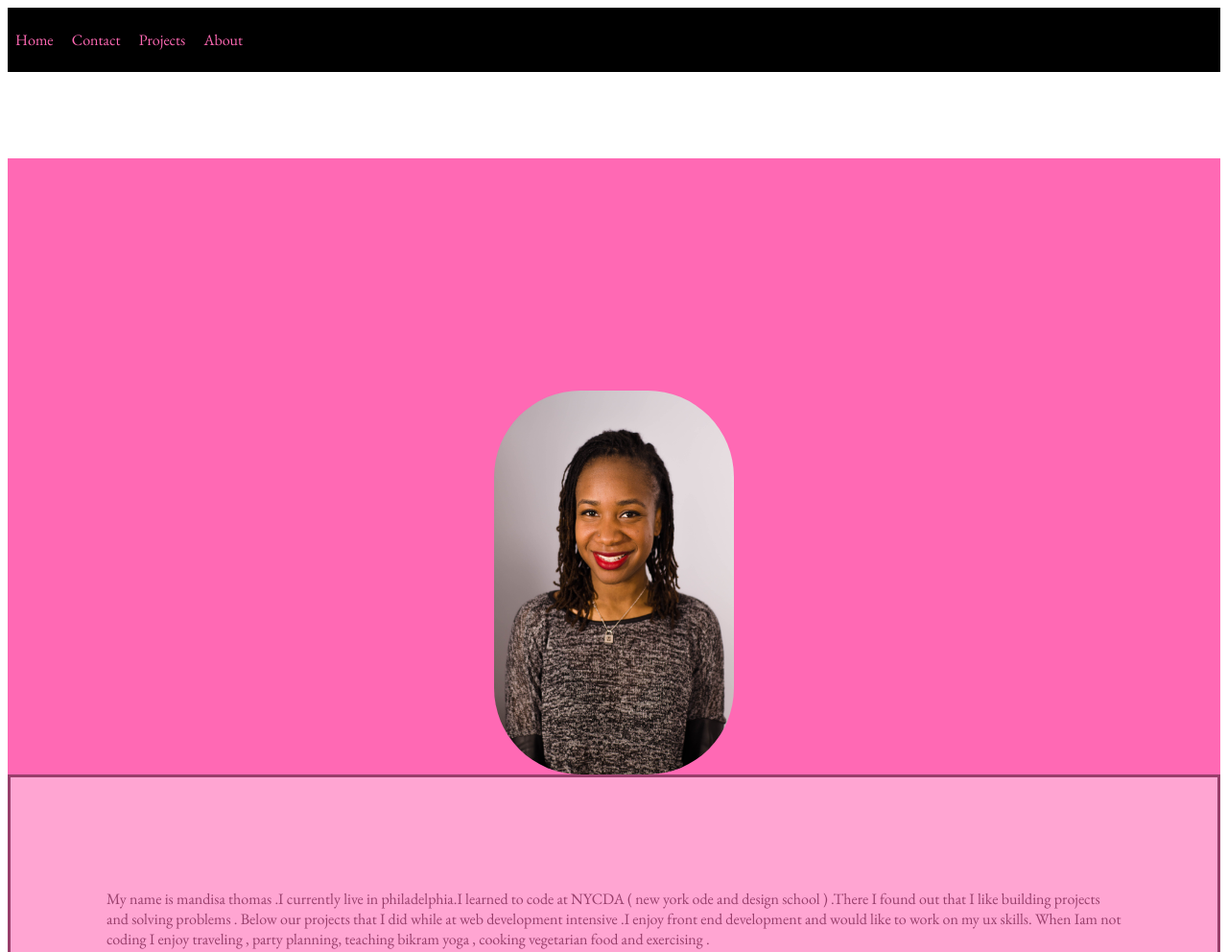
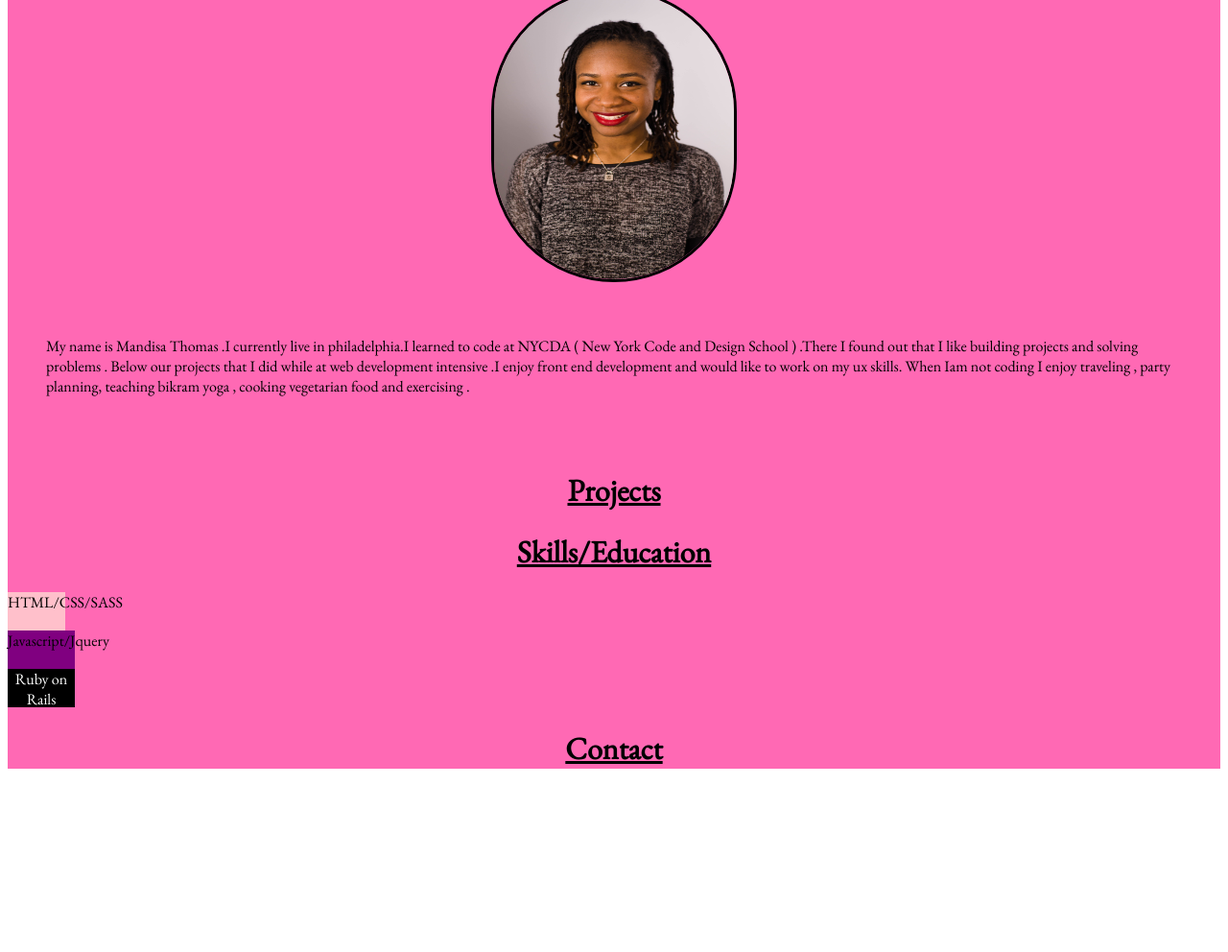
Before and after one commit to MandisaT/simple-portfolio-, a plain HTML site: page index.html in a window 1280 px wide. Shown: the top 992 px of the page at 96% size. After the commit the page ends 822 px from the top, so only its background shows below. Drawn offline with nearby package versions, Linux system fonts and the light colour scheme.

Commit message:
adding styling changes

```diff
--- a/index.html
+++ b/index.html
@@ -12,35 +12,35 @@
 </head>
 <body>
 
-<nav>
-	<ul>Home</ul>
-	<ul>Contact</ul>
-	<ul>Projects</ul>
-	<ul>About</ul>
-</nav>
-<h1 class="logo"></h1>
 <!--
 <center><h2>I'am a creativer person who likes building things. So what can i build for you today?</h2></center>  -->
 <!-- take the center out add another tag  -->
 
 	<div class="p_about">
-		<h1 class="heading"></h1>
 			<img class="headshot"src="images/nycdaheadshot.jpg" >
 				<div class="para">
-					<p>My name is mandisa thomas .I currently live in philadelphia.I learned to code at NYCDA ( new york ode and design school ) .There I found out that I like building  projects and solving problems .
+					<p>My name is Mandisa Thomas .I currently live in philadelphia.I learned to code at NYCDA ( New York Code and Design School ) .There I found out that I like building  projects and solving problems .
 					Below our projects that I did while at web development intensive .I enjoy front end development and would like to work on my ux skills. When Iam not coding I enjoy traveling , party planning, teaching bikram yoga , cooking vegetarian food and exercising .
 					</p>
 				</div>
 
 
 	<div class="p_project">
-		<h1 class="projectlogo">Projects</h1>
+		<h1 class="projectlogo underline">Projects</h1>
 		<img class="project"src="images/fiesta.jpg">
 		<img class="project"src="images/tangerine.jpg">
 		<img  class="project" src="images/roam.png">
 	</div>
 
-		<h1 class="contactlogo">Contact</h1>
+<h1 class="education underline">Skills/Education</h1>
+
+
+<div class="skills"> HTML/CSS/SASS</div>
+
+<div class="skills2"> Javascript/Jquery</div>
+
+<div class="skills3">Ruby on Rails</div>
+		<h1 class="contactlogo underline">Contact</h1>
 			<div class="contact">
 		<img src="images/github.png" height="100px" width"100px">
 		<br>
@@ -53,6 +53,5 @@
 		<a href="https://www.linkedin.com/in/mandisathomas">Linkedin</a>
 	</div>
 
-
 </body>
 </html>
--- a/stylesheets/_parallax.scss
+++ /dev/null
@@ -1,16 +0,0 @@
-$primary-pink:#FF69B4 ;
-$primary-black: #323232;
-$primary-white: #FFFFFF;
-
-.p_project{
-
-	background-color:$primary-pink;
-	background-size: cover;
-  	background-attachment: fixed;
-  	transition: all 0.2s ease;
-
-}
-.p_contact{
-	text-align:center;
-
-}
--- a/stylesheets/main.scss
+++ b/stylesheets/main.scss
@@ -1,4 +1,4 @@
-@import 'parallax';
+
 
 $font-standard: 'EB Garamond', serif;
 $fancy-font:'Satisfy', cursive;
@@ -37,27 +37,11 @@ margin-top:-90px;
 	text-align:center;
 }
 
-nav{
-	list-style-type:none;
-	margin:0;
-	padding:0;
-	overflow:hidden;
-	background-color:black;
-	 color: $primary-pink;
-}
-.bigfont{
-font-size: 200%;
-}
 .project{
 	height:300px;
 	 width:350px;
 }
-ul{
-color :$primary-pink;
-display:inline-block;
-padding:7px 8px;
-text-align:center;
-}
+
 .headshot{
 	height:500px;
 	width:350px;
```
Also changed, not shown: css/main.css.
